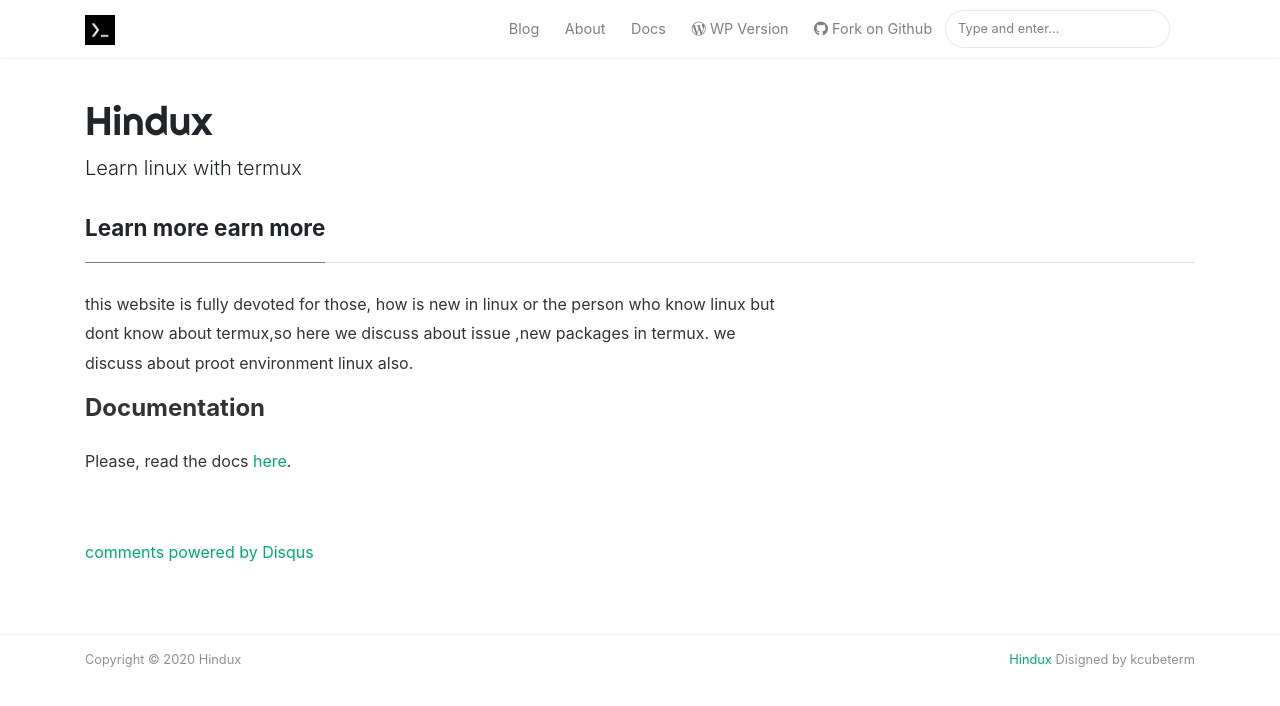
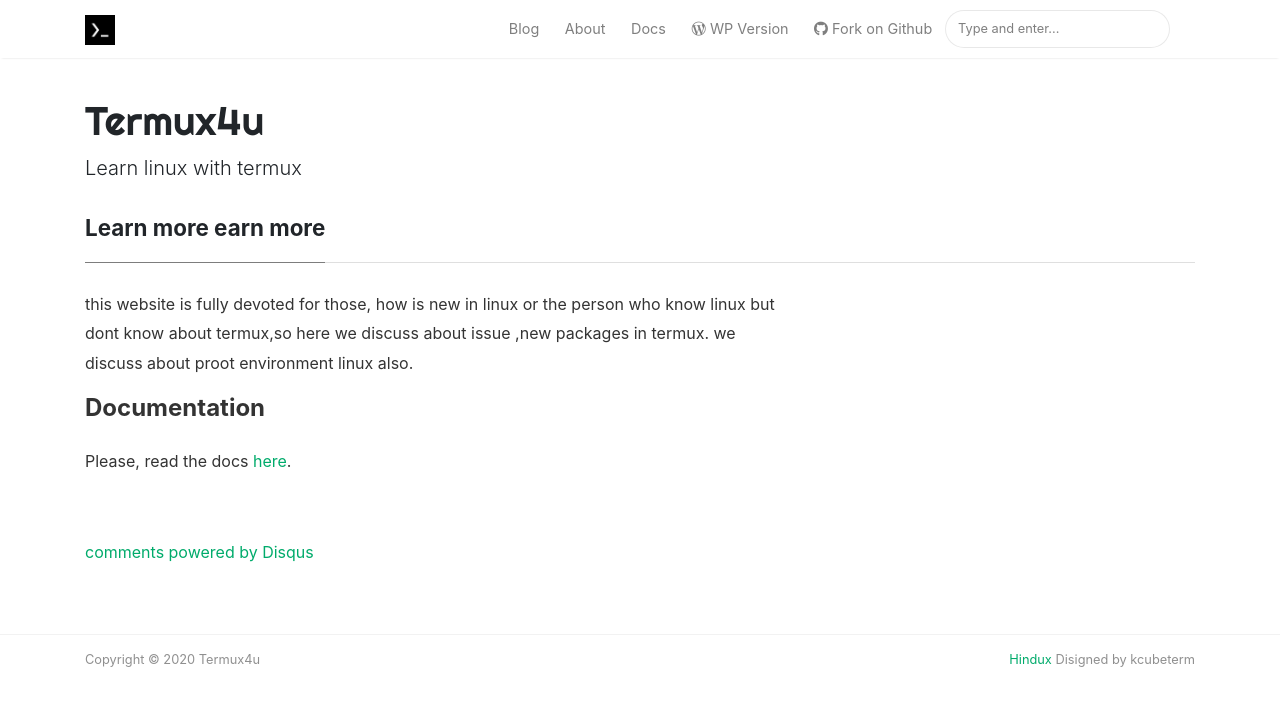
Before and after one commit to hindux/hindux.github.io, a Jekyll site: the page built from _pages/about.md, in a window 1280 px wide. Shown: the top 706 px of the page. Built offline with Jekyll 4.4.1, drawn with Linux system fonts in a browser that asks for light colours; nearby versions of some CDN libraries; comment, search, counter and statistics services are not loaded.

Commit message:
Update _config.yml

```diff
--- a/_config.yml
+++ b/_config.yml
@@ -1,11 +1,11 @@
 # Site
-name: "Hindux"
-title: "Hindux"
+name: "Termux4u"
+title: "Termux4u"
 description: "Learn linux with termux"
 logo: 'assets/images/logo.png'
 favicon: 'assets/images/logo.png'
 baseurl: ""
-url: "https://hindux.github.io"
+url: "https://termux4u.github.io"
 google_analytics: 'UA-46278016-1'
 disqus: 'hindux'
 mailchimp-list: 'https://github.us8.list-manage.com/subscribe/post?u=453c83341cc15b30c5f954c26&amp;id=fd1d0e0d3f'
```
